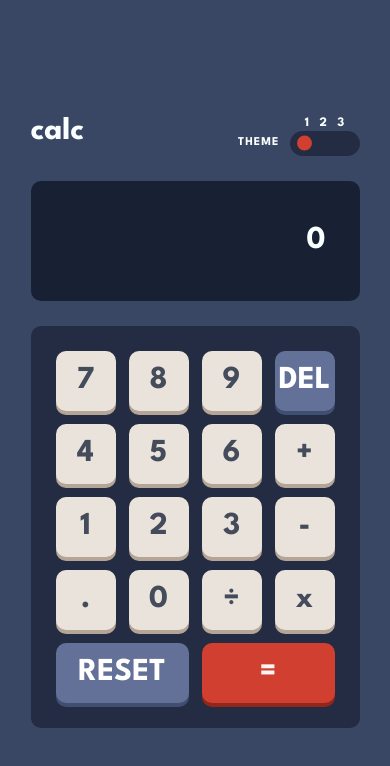
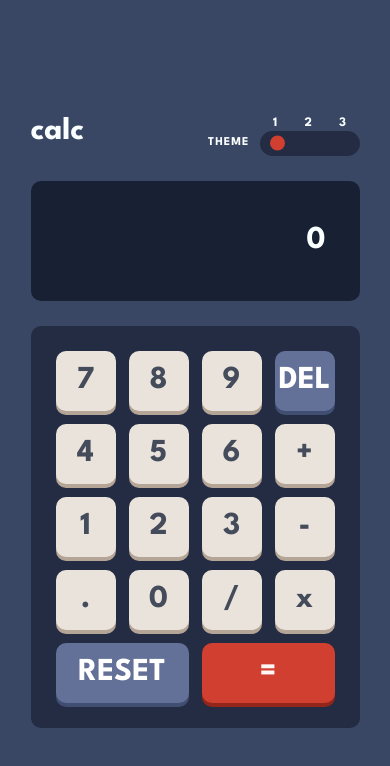
Before and after one commit to PrashanthBalakrishnan/calculator-app, a React (Vite) app: page / in a window 390 px wide. Shown: the top 766 px of the page. Built offline with nearby package versions, Linux system fonts and the light colour scheme.

Commit message:
fixed theme toggler for mobile

```diff
--- a/src/components/calculator/Calculator.tsx
+++ b/src/components/calculator/Calculator.tsx
@@ -47,7 +47,7 @@ const Calculator = () => {
 
         <DigitButton digit="." dispatch={dispatch} />
         <DigitButton digit="0" dispatch={dispatch} />
-        <OperationButton operation="÷" dispatch={dispatch} />
+        <OperationButton operation="/" dispatch={dispatch} />
         <OperationButton operation="x" dispatch={dispatch} />
         <button
           className="span-two calculator__del-reset"
--- a/src/components/themeselector/themeselector.scss
+++ b/src/components/themeselector/themeselector.scss
@@ -21,6 +21,9 @@
     display: flex;
     justify-content: space-around;
     width: 50px;
+    @media (max-width: 500px) {
+      width: 100px;
+    }
   }
 
   &__label {
@@ -35,6 +38,9 @@
     background-color: var(--buttons-background-color);
     border-radius: 500px;
     position: relative;
+    @media (max-width: 500px) {
+      width: 100px;
+    }
   }
 
   &__button {
--- a/src/utils/utils.ts
+++ b/src/utils/utils.ts
@@ -19,7 +19,7 @@ export function evaluate({
     case "x":
       computation = prev * current;
       break;
-    case "÷":
+    case "/":
       computation = prev / current;
       break;
   }
```
